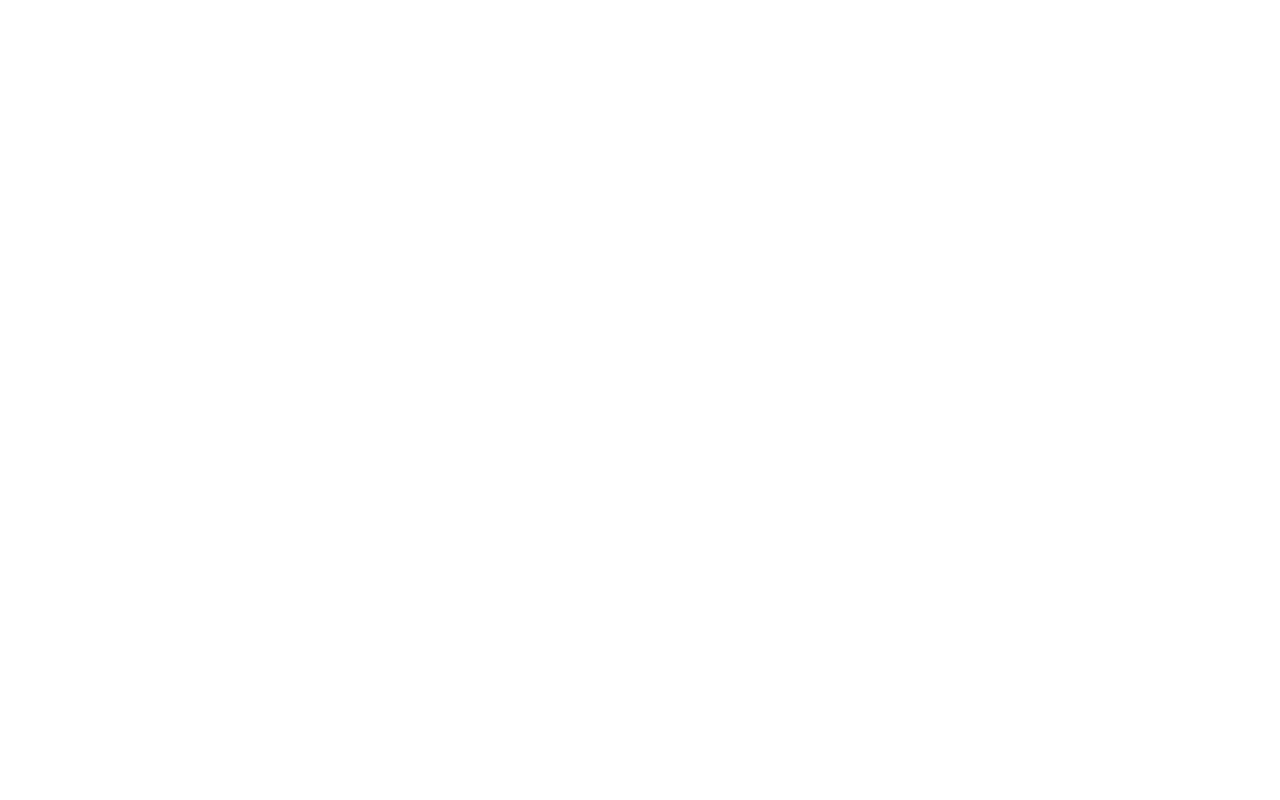
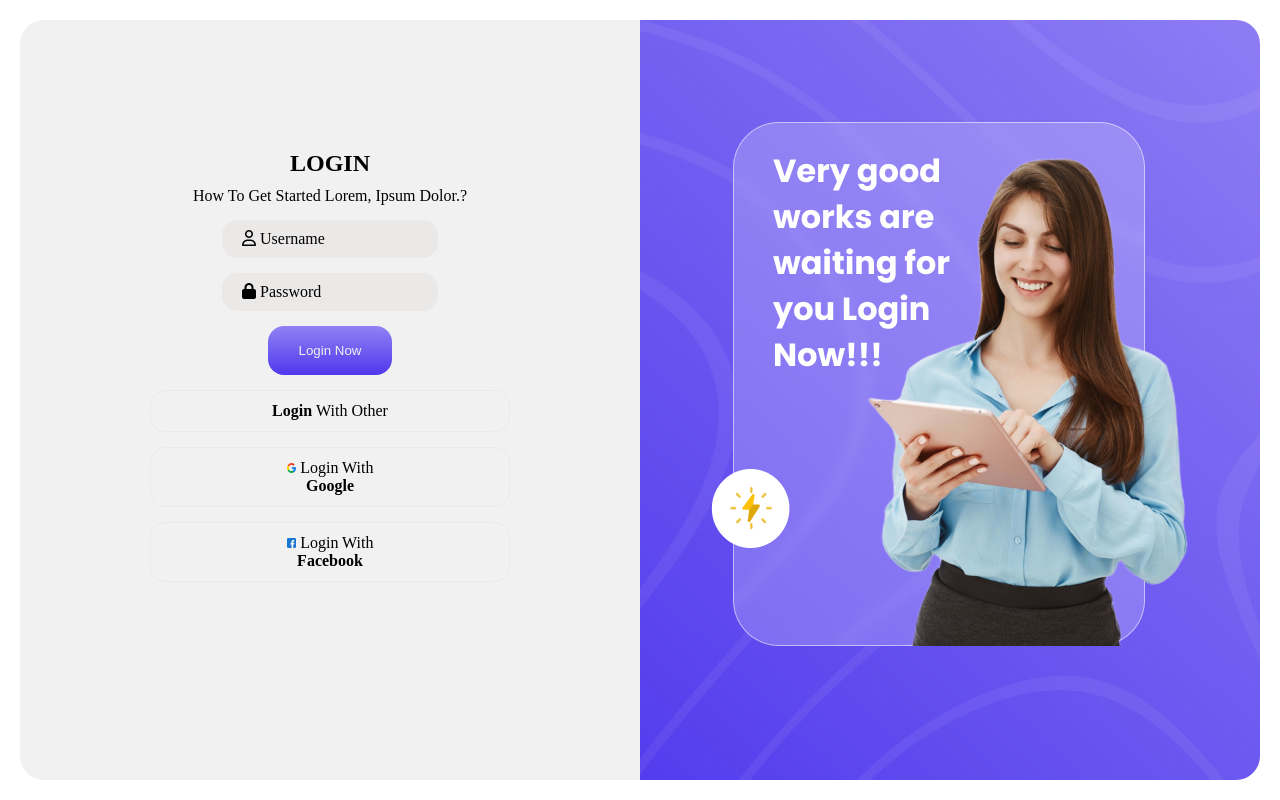
Before and after one commit to izzeddinayyad/loginPage, a plain HTML site: page index.html in a window 1280 px wide. Drawn offline with Linux system fonts and the light colour scheme.

Commit message:
Login Page Done

```diff
--- a/CSS/style.css
+++ b/CSS/style.css
@@ -0,0 +1,125 @@
+*{
+    margin: 0;
+    padding: 0;
+    box-sizing: border-box;
+    text-decoration: none;
+    text-transform: capitalize;
+    /* text-align: center; */
+}
+.container{
+    display: flex;
+    justify-content: space-between  ;
+    border-radius: 100px;
+    /* height: 50px; */
+    margin-bottom: 70px;
+    width: 100%;
+    height: 100%;
+    position: absolute;
+    padding: 20px;
+    /* border-radius: 120px; */
+
+}
+.login,
+.image{
+    width: 50%;
+    /* margin-bottom: 110px; */
+    border-radius: 24px 0 0 24px ;
+
+}
+.login{
+    background: #f1f1f1;
+    padding: 130px;
+    /* margin-bottom: 110px; */
+    margin: 0 auto;
+}
+.login h2{
+    font-weight: bolder;
+    padding-bottom: 10px;
+    width: 80%;
+    margin: 0 auto;
+    text-align: center;
+}
+.login p{
+    display: block;
+    margin: 0 auto;
+    width: 80%;
+    text-align: center;
+}
+
+.login .label1,
+.login .label2{
+    padding: 10px 0;
+    background-color: rgb(235, 232, 232);
+    text-align: left;
+    border-radius: 15px;
+    width: 60%;
+    padding: 10px 20px;
+    margin: 15px auto;
+}
+button{
+    display: block;
+    margin: 15px auto;
+    background: linear-gradient(#9181F4,#5038ED);
+    padding: 17px 31px;
+    border-radius: 16px;
+    border: none;
+    color: #f1f1f1;
+}
+.login .withother,
+.login .withGoogle,
+.login .withfacebook
+{
+    font-weight: bold;
+    border: 1px solid #eaeaea;
+    padding: 11px 110px;
+    border-radius: 15px;
+    text-align: center;
+    margin: 15px 0;
+
+}
+login .withother a,
+.login .withGoogle a,
+.login .withfacebook a{
+    color: black;
+    font-weight:900;
+}
+.login .withother a{
+    color: black;
+}
+.login .withother span{
+    color: black;
+    font-weight: 100;
+}
+
+.login .withfacebook a ,
+.login .withGoogle a {
+    color: black;
+    font-weight: 100;
+}
+.login .withfacebook a span,
+.login .withGoogle a span{
+    font-weight: 900;
+}
+
+.login .withfacebook img,
+.login .withGoogle img{
+    width: 7%;
+    /* margin: 0auto ; */
+}
+.container .image .bg{
+    /* position: absolute; */
+    width: 100%;
+
+    height: 100%;
+}
+.container .image .bg .back{
+    width: 100%;
+    height: 100%;
+    border-radius: 0 24px 24px 0px ;
+}
+.container .image .bg .top{
+    position: absolute;
+    top: 0;
+    right: 0;
+    margin: 122px 26px 122px 569px ;
+}
--- a/index.html
+++ b/index.html
@@ -3,11 +3,48 @@
 <head>
     <meta charset="UTF-8">
     <meta name="viewport" content="width=device-width, initial-scale=1.0">
+    <!-- icon links  -->
+    <link rel="stylesheet" href="https://cdnjs.cloudflare.com/ajax/libs/font-awesome/6.5.2/css/all.min.css" integrity="sha512-SnH5WK+bZxgPHs44uWIX+LLJAJ9/2PkPKZ5QiAj6Ta86w+fsb2TkcmfRyVX3pBnMFcV7oQPJkl9QevSCWr3W6A==" crossorigin="anonymous" referrerpolicy="no-referrer" />
     <link rel="stylesheet" href="CSS/style.css">
     <title>Login page</title>
 </head>
 <body>
-
-
+    <div class="container">
+        <div class="login">
+            <h2>LOGIN</h2>
+            <p>how to get started Lorem, ipsum dolor.?</p>
+            <div class="label1">
+                <i class="fa-regular fa-user"></i>
+                <span>username</span>
+            </div>
+            <div class="label2">
+                <i class="fa-solid fa-lock"></i>
+                <span>password</span>
+            </div>
+            <button>login now</button>
+            <div class="withother">
+                <a href="#">login</a>
+                <span>with other</span>
+            </div>
+            <div class="withGoogle">
+                <!-- <i class="fa-brands fa-google"></i> -->
+                 <img src="images/google 1.png" alt="google">
+                <a href="#">login with <span> google</span></a>
+            </div>
+            <div class="withfacebook">
+                <!-- <i class="fa-brands fa-facebook"></i> -->
+                 <img src="images/facebook 1.png" alt="facebook">
+                <a href="#">login with <span> facebook</span></a>
+            </div>
+        </div>
+        <div class="image">
+            <div class="bg">
+                <img class="back" src="images/Rectangle 5.png" alt="background">
+                <!-- <img src="images/women with tab 1.png" alt="women with tab"> -->
+                <img class="top" src="images/Frame 2.png" alt="star">
+                <!-- <h2>very good works waiting for you login now!! </h2> -->
+            </div>
+        </div>
+    </div>
 </body>
 </html>
```
Also changed, not shown: images/Frame 2.png (added), images/Rectangle 5.png (added), images/facebook 1.png (added), images/google 1.png (added).
